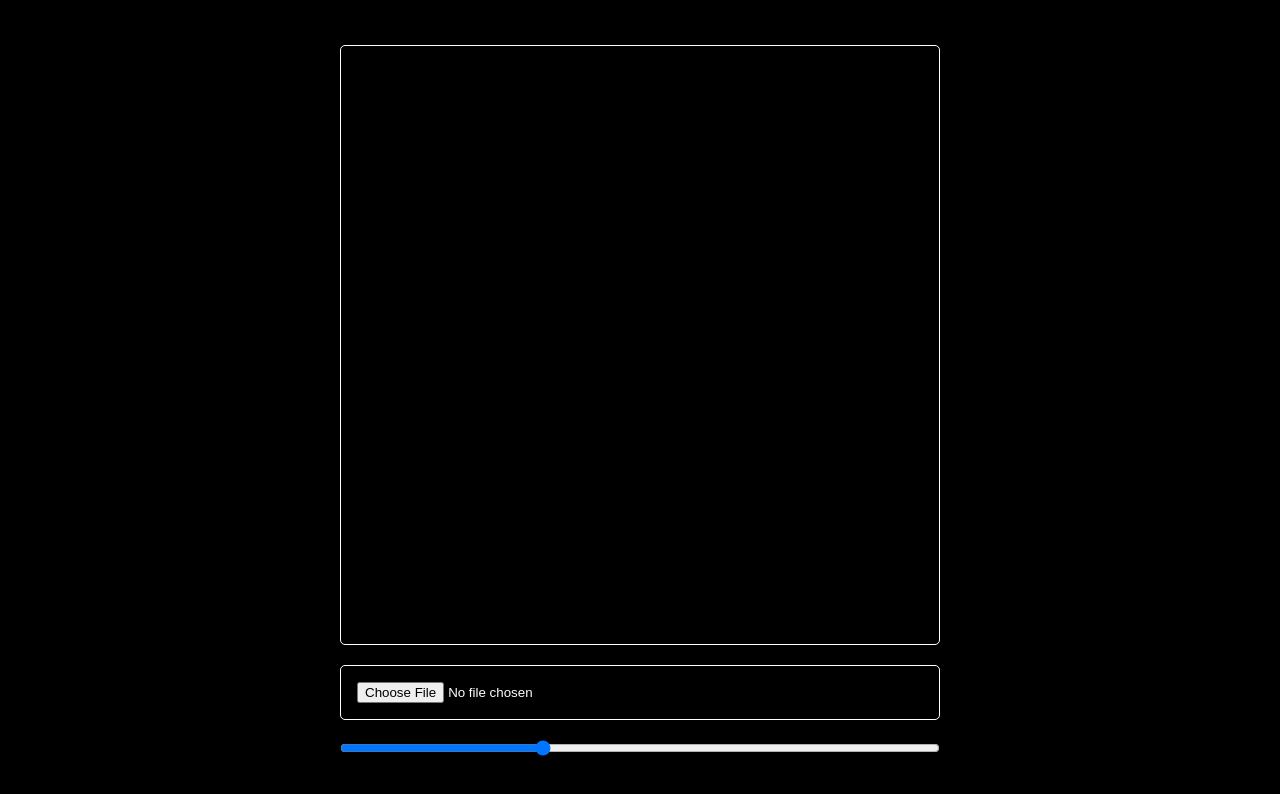
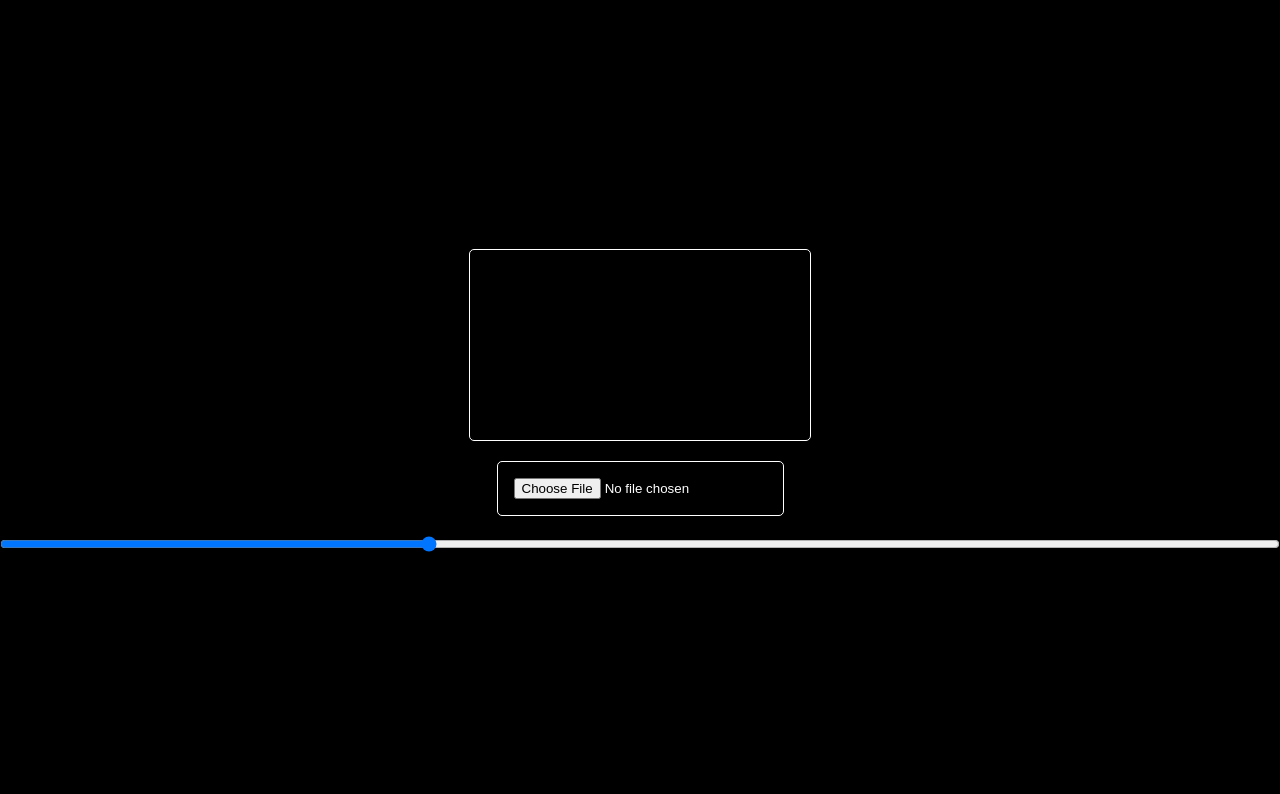
Before and after one commit to praTeek271/ASCII_gen, a plain HTML site: page index.html in a window 1280 px wide. Drawn offline with Linux system fonts and the light colour scheme.

Commit message:
Update style.css

```diff
--- a/style.css
+++ b/style.css
@@ -11,13 +11,11 @@ body {
     align-items: center;
     justify-content: center;
     flex-direction: column;
-    height: 100vh;
+    min-height: 100vh;
 }
 
 #canvas {
-    max-height: 900px;
-    min-height: 600px;
-    width: 600px;
+    max-width: 100%;
     padding: 20px;
     border: 1px solid #fff;
     border-radius: 5px;
@@ -30,9 +28,10 @@ body {
     border-radius: 5px;
     color: #fff;
     margin-bottom: 20px;
-    width: 600px;
+    max-width: 100%;
 }
 
 #size {
-    width: 600px;
+    max-width: 100%;
+    width: 100%;
 }
```
